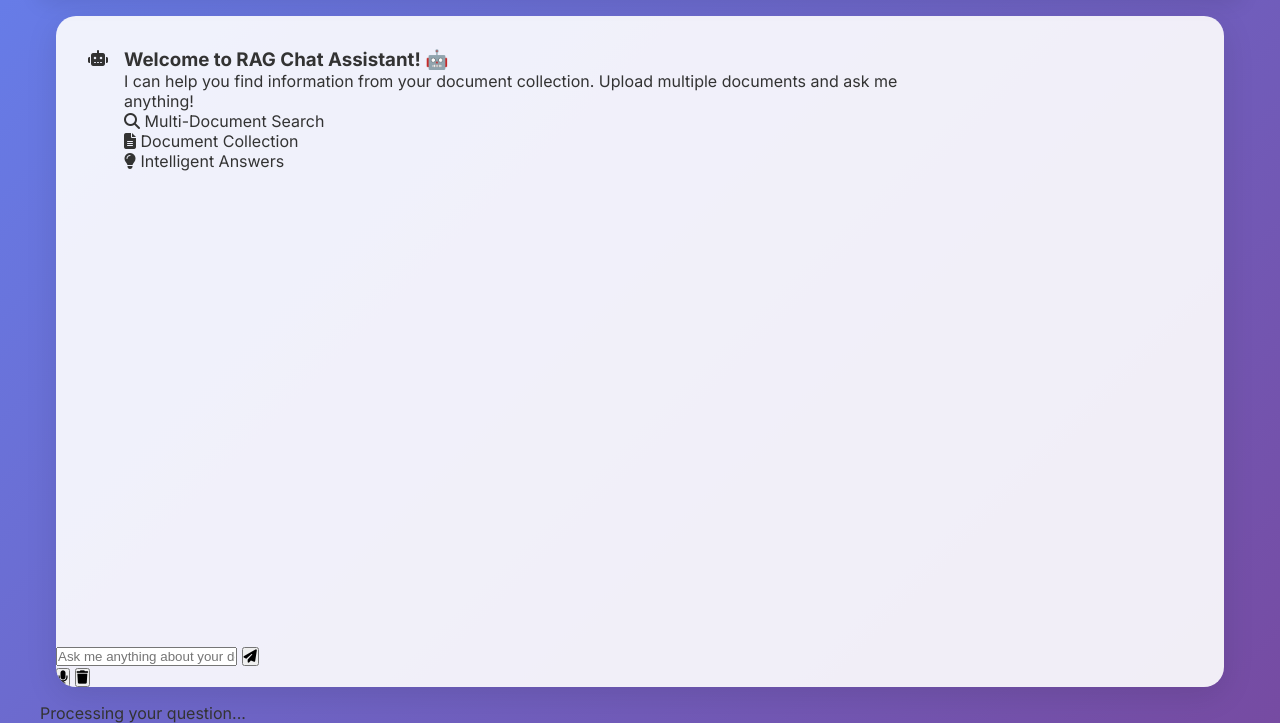
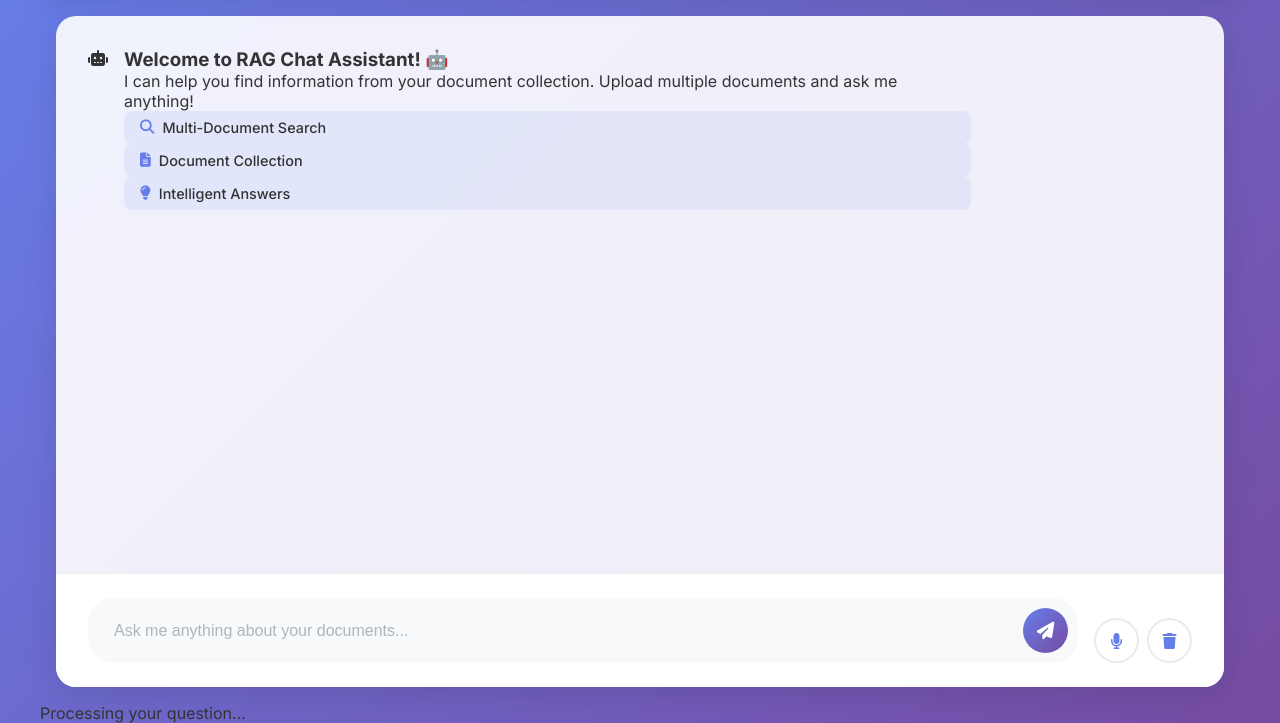
Before and after one commit to Umar-604/RAG, a Flask app: page / in a window 1280 px wide. Shown: the part 77-800 px from the top of the page. Run offline with Flask 3, Linux system fonts and the light colour scheme; parts of the project's set-up code (start-up, migrations or seed data) failed here and were passed over.

Commit message:
Update style.css

```diff
--- a/templates/static/style.css
+++ b/templates/static/style.css
@@ -160,3 +160,110 @@
     margin-left: auto;
     flex-direction: row-reverse;
 }
+
+.feature {
+    display: flex;
+    align-items: center;
+    gap: 0.5rem;
+    padding: 0.5rem 1rem;
+    background: rgba(102, 126, 234, 0.1);
+    border-radius: 8px;
+    font-size: 0.9rem;
+    font-weight: 500;
+}
+
+.feature i {
+    color: #667eea;
+}
+
+/* Input Container */
+.input-container {
+    padding: 1.5rem 2rem;
+    background: white;
+    border-top: 1px solid #e9ecef;
+}
+
+.input-wrapper {
+    display: flex;
+    gap: 1rem;
+    align-items: flex-end;
+}
+
+.input-field {
+    flex: 1;
+    position: relative;
+    display: flex;
+    align-items: center;
+    background: #f8f9fa;
+    border-radius: 25px;
+    padding: 0.5rem;
+    border: 2px solid transparent;
+    transition: all 0.3s ease;
+}
+
+.input-field:focus-within {
+    border-color: #667eea;
+    background: white;
+    box-shadow: 0 0 0 4px rgba(102, 126, 234, 0.1);
+}
+
+#question-input {
+    flex: 1;
+    border: none;
+    background: transparent;
+    padding: 0.75rem 1rem;
+    font-size: 1rem;
+    outline: none;
+    color: #333;
+}
+
+#question-input::placeholder {
+    color: #adb5bd;
+}
+
+.send-btn {
+    width: 45px;
+    height: 45px;
+    border-radius: 50%;
+    border: none;
+    background: linear-gradient(135deg, #667eea, #764ba2);
+    color: white;
+    cursor: pointer;
+    display: flex;
+    align-items: center;
+    justify-content: center;
+    transition: all 0.3s ease;
+    font-size: 1.1rem;
+}
+
+.send-btn:hover {
+    transform: scale(1.1);
+    box-shadow: 0 4px 12px rgba(102, 126, 234, 0.4);
+}
+
+.input-actions {
+    display: flex;
+    gap: 0.5rem;
+}
+
+.action-btn {
+    width: 45px;
+    height: 45px;
+    border-radius: 50%;
+    border: 2px solid #e9ecef;
+    background: white;
+    color: #667eea;
+    cursor: pointer;
+    display: flex;
+    align-items: center;
+    justify-content: center;
+    transition: all 0.3s ease;
+    font-size: 1rem;
+}
+
+.action-btn:hover {
+    border-color: #667eea;
+    background: #667eea;
+    color: white;
+    transform: scale(1.1);
+}
```
